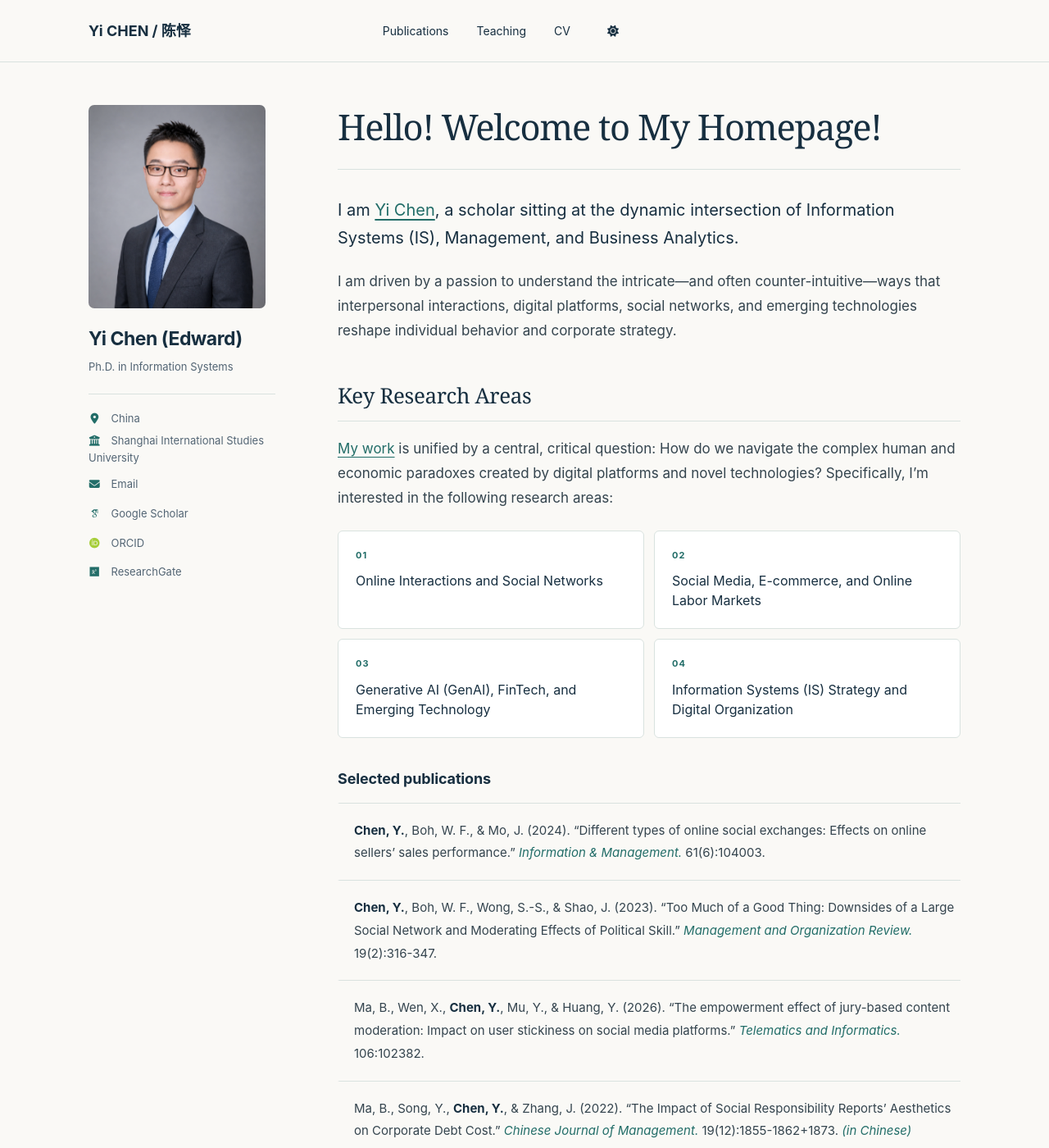
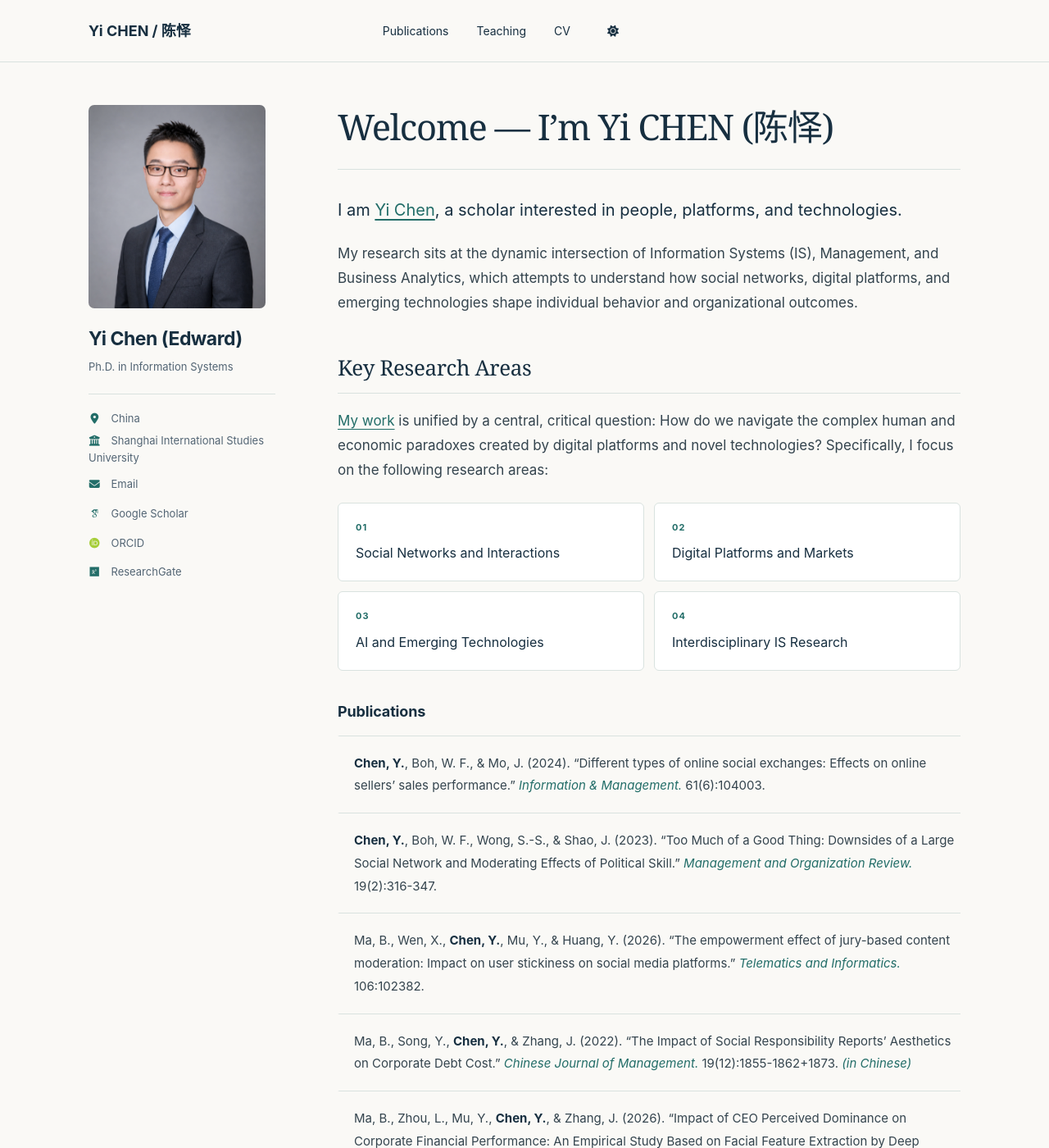
Before and after one commit to chenyi-edward/chenyi-edward.github.io, a Jekyll site: the page built from _pages/about.md, in a window 1280 px wide and 1400 px high. Shown: the whole window at 82% size. Built offline with Jekyll 4.4.1, drawn with Linux system fonts in a browser that asks for light colours; some web fonts are replaced; a script that is not in the unit is left out; some of the changed text lies outside the part shown.

Commit message:
Update about.md

```diff
--- a/_pages/about.md
+++ b/_pages/about.md
@@ -1,25 +1,25 @@
 ---
 permalink: /
-title: "Hello! Welcome to My Homepage!"
+title: "Welcome — I’m Yi CHEN (陈怿)"
 author_profile: true
 redirect_from:
   - /about/
   - /about.html
 ---
 
-I am [Yi Chen](https://chenyi-edward.github.io/cv/), a scholar sitting at the dynamic intersection of Information Systems (IS), Management, and Business Analytics.
+I am [Yi Chen](https://chenyi-edward.github.io/cv/), a scholar interested in people, platforms, and technologies.
 
-I am driven by a passion to understand the intricate—and often counter-intuitive—ways that interpersonal interactions, digital platforms, social networks, and emerging technologies reshape individual behavior and corporate strategy.
+My research sits at the dynamic intersection of Information Systems (IS), Management, and Business Analytics, which attempts to understand how social networks, digital platforms, and emerging technologies shape individual behavior and organizational outcomes.
 
 Key Research Areas
 ------
-[My work](https://scholar.google.com/citations?user=cBipuy0AAAAJ&hl=en) is unified by a central, critical question: How do we navigate the complex human and economic paradoxes created by digital platforms and novel technologies? Specifically, I'm interested in the following research areas:
-- Online Interactions and Social Networks
-- Social Media, E-commerce, and Online Labor Markets
-- Generative AI (GenAI), FinTech, and Emerging Technology
-- Information Systems (IS) Strategy and Digital Organization
+[My work](https://scholar.google.com/citations?user=cBipuy0AAAAJ&hl=en) is unified by a central, critical question: How do we navigate the complex human and economic paradoxes created by digital platforms and novel technologies? Specifically, I focus on the following research areas:
+- Social Networks and Interactions
+- Digital Platforms and Markets
+- AI and Emerging Technologies
+- Interdisciplinary IS Research
 
-**Selected publications**
+**Publications**
 
 * <b>Chen, Y.</b>, Boh, W. F., & Mo, J. (2024). "Different types of online social exchanges: Effects on online sellers’ sales performance." <i>Information & Management.</i> 61(6):104003.
 * <b>Chen, Y.</b>, Boh, W. F., Wong, S.-S., & Shao, J. (2023). "Too Much of a Good Thing: Downsides of a Large Social Network and Moderating Effects of Political Skill." <i>Management and Organization Review.</i> 19(2):316-347.
@@ -41,15 +41,15 @@ Key Research Areas
 * Too Polite to be Professional? Contingent Impact of Politeness on Hiring Decisions in Online Labor Markets.
 * Differentiation vs Customisation: How Online Freelancers’ Bidding Strategy Affects Hiring Outcomes.
 * From Outrage to Silence: How Uncivil Comments Promote and Inhibit User Engagement.
-* Selling to Machine: How Agentic AI Reshape E-commerce Practice
+* Selling to Machine: How Agentic AI Reshapes E-commerce Practice
 
 Teaching Interest
 ------
-My teaching philosophy emphasizes bridging rigorous theory with practical application, focusing on developing both analytical skills (e.g., quantitative research methods & programming language), managerial insights, and critical thinking. I instruct students in core Information Systems and Data Science topics, frequently integrating real-world case studies and hands-on software training to prepare them for the modern intelligent workplace.
+My teaching philosophy emphasizes bridging rigorous theory with practical application, focusing on developing analytical skills (e.g., quantitative research methods & programming language), managerial insights, and critical thinking. I instructed students in core Information Systems and Data Analytics topics, frequently integrating real-world case studies and hands-on software training to prepare them for the modern intelligent workplace.
 
 **Undergraduate-level teaching experience**
 - Information Resource Management
-- Big Data Analytics
+- Big Data Analysis
 - Java Programming
 - Business Programming (R Language)
 - An Introduction to Information Technology
```
Also changed, not shown: other parts of _pages/about.md (+2 -2 lines).
